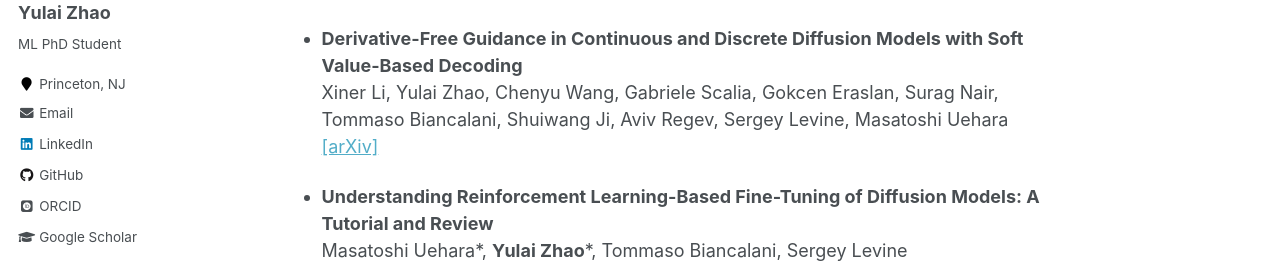
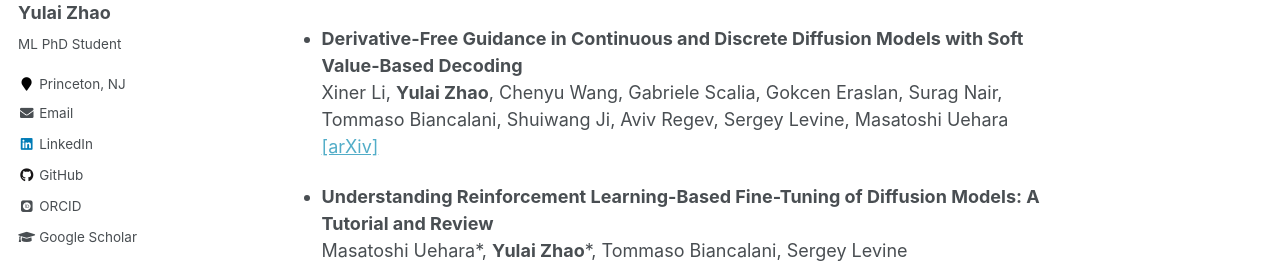
Before and after one commit to zhaoyl18/zhaoyl18.github.io, a Jekyll site: the page built from _pages/about.md, in a window 1280 px wide and 900 px high, scrolled down 535 px. Shown: the part 178-445 px from the top of the window. Built offline with Jekyll 4.4.1, drawn with Linux system fonts in a browser that asks for light colours; some web fonts are replaced.

```diff
--- a/_pages/about.md
+++ b/_pages/about.md
@@ -25,7 +25,7 @@ My research primarily explores modern reinforcement learning and diffusion model
 \* denotes equal contribution or alphabetical ordering.
 
 - **Derivative-Free Guidance in Continuous and Discrete Diffusion Models with Soft Value-Based Decoding**
-  Xiner Li, Yulai Zhao, Chenyu Wang, Gabriele Scalia, Gokcen Eraslan, Surag Nair, Tommaso Biancalani, Shuiwang Ji, Aviv Regev, Sergey Levine, Masatoshi Uehara
+  Xiner Li, **Yulai Zhao**, Chenyu Wang, Gabriele Scalia, Gokcen Eraslan, Surag Nair, Tommaso Biancalani, Shuiwang Ji, Aviv Regev, Sergey Levine, Masatoshi Uehara
   [[arXiv]](https://arxiv.org/abs/2408.08252)
 
 - **Understanding Reinforcement Learning-Based Fine-Tuning of Diffusion Models: A Tutorial and Review**
```
